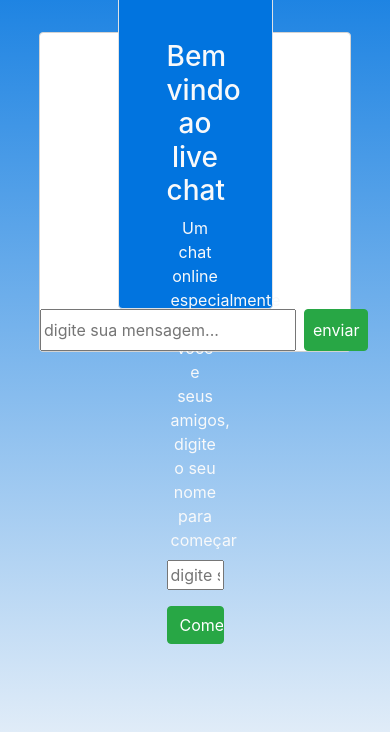
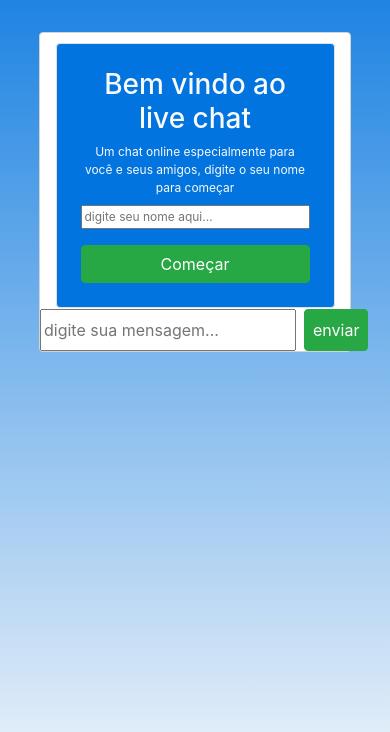
Before and after one commit to EduardoNunes5/Chat, a website: page src/views/index.html in a window 390 px wide. Shown: the part 112-844 px from the top of the page. Drawn offline with nearby package versions, Linux system fonts and the light colour scheme; files that its build step writes are made by us from their sources; no server answers.

Commit message:
arrumando para mobile

```diff
--- a/src/public/css/chat.css
+++ b/src/public/css/chat.css
@@ -49,3 +49,14 @@ body{
     background-color:#0174DF ;
 
 }
+@media (max-width: 780px) {
+    div.block-user {
+        width: 90%;
+        margin-top: 10PX ;
+        font-size: 12px;
+
+    }
+    h3{
+        font-size: 16px;
+    }
+}
--- a/src/views/index.html
+++ b/src/views/index.html
@@ -17,9 +17,9 @@
     <div class="chat-container rounded">
 
         <div class=" border  text-center  justify-content-center
-        rounded p-5 box-form block-user">
+        rounded p-4 box-form block-user">
             <h3 class="h3 text-light">Bem vindo ao live chat</h3>
-            <p class="text-light m-1 mb-2">Um chat online especialmente para você e seus amigos,
+            <p class="text-light m-1 mb-2 hidden-sm">Um chat online especialmente para você e seus amigos,
                 digite o seu nome para começar
             </p>
             <!--h4 class="h4 text-light mb-2">Digite o seu nome</h4-->
```
